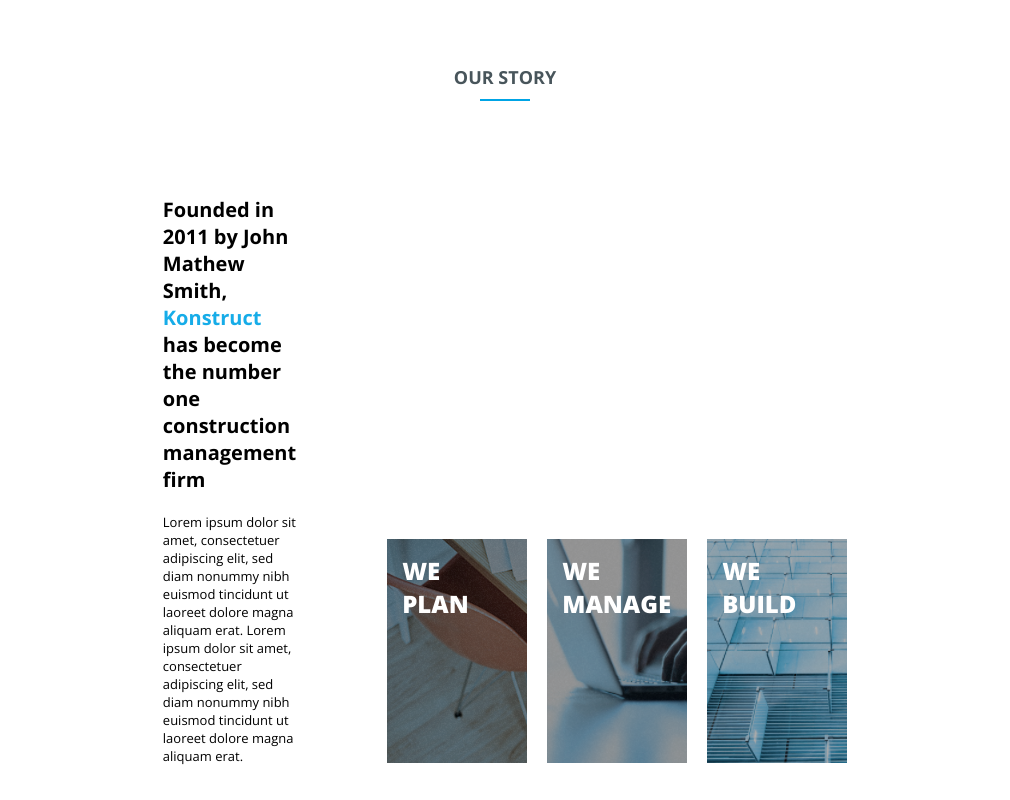
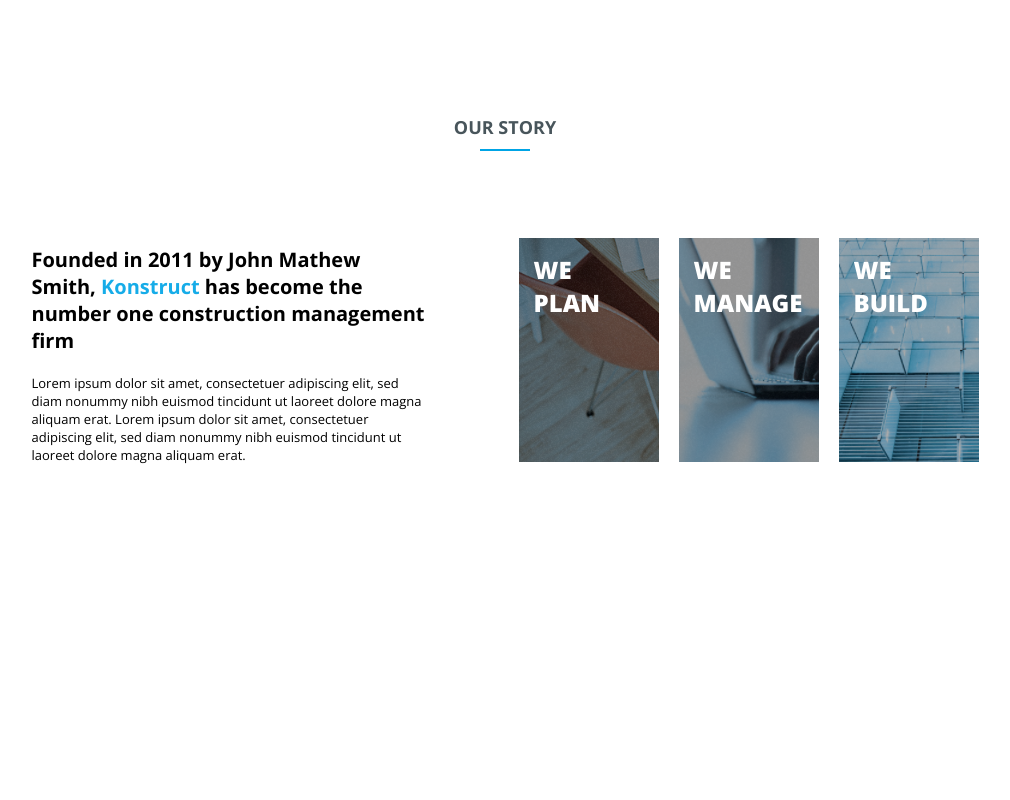
Before and after one commit to S-debugg/site_1_portfolio, a plain HTML site: page index.html in a window 1280 px wide. Shown: the whole page, without its empty margins (135-1145 px from the left). Drawn offline with nearby package versions, Linux system fonts and the light colour scheme.

Commit message:
add block 'About'

```diff
--- a/style/main.css
+++ b/style/main.css
@@ -81,7 +81,7 @@
     margin-right: 0;
 }
 @media screen and (max-width:1440px) {
-    .about {
+    .container {
         padding: 0 50px;
 }
 }
```
